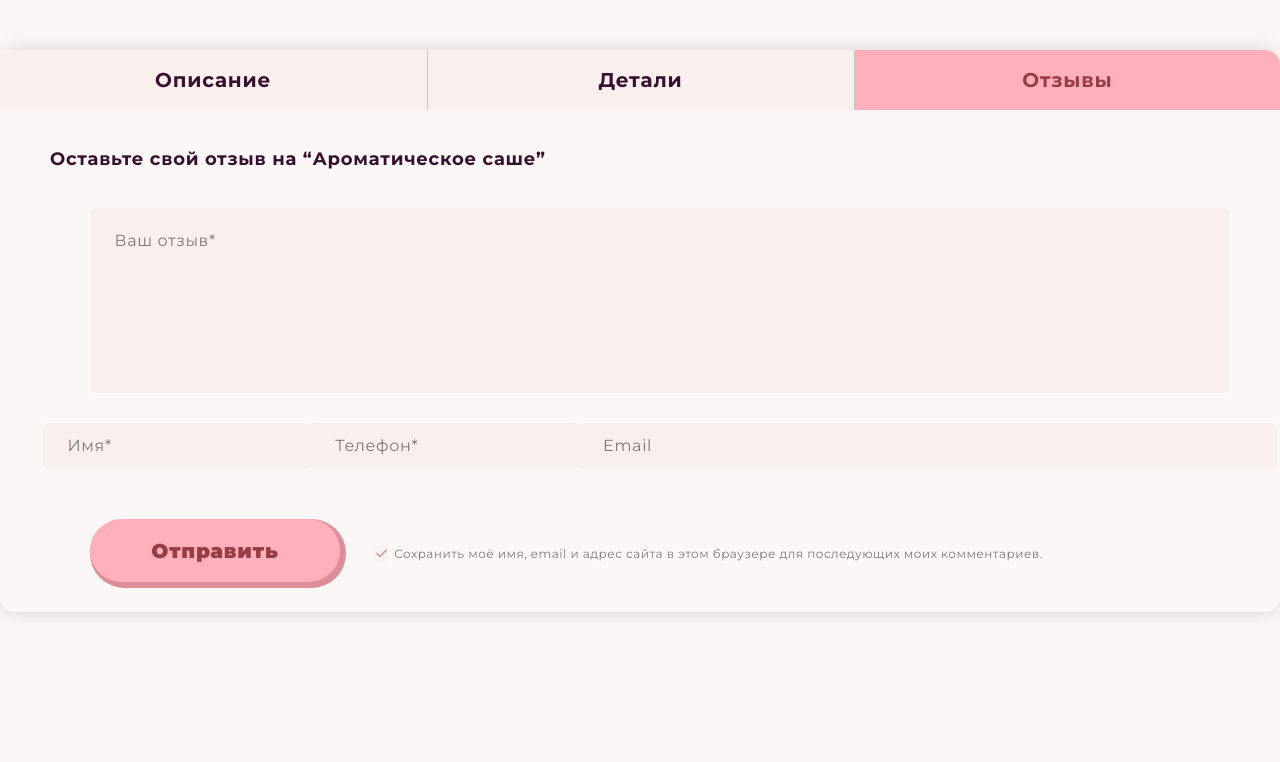
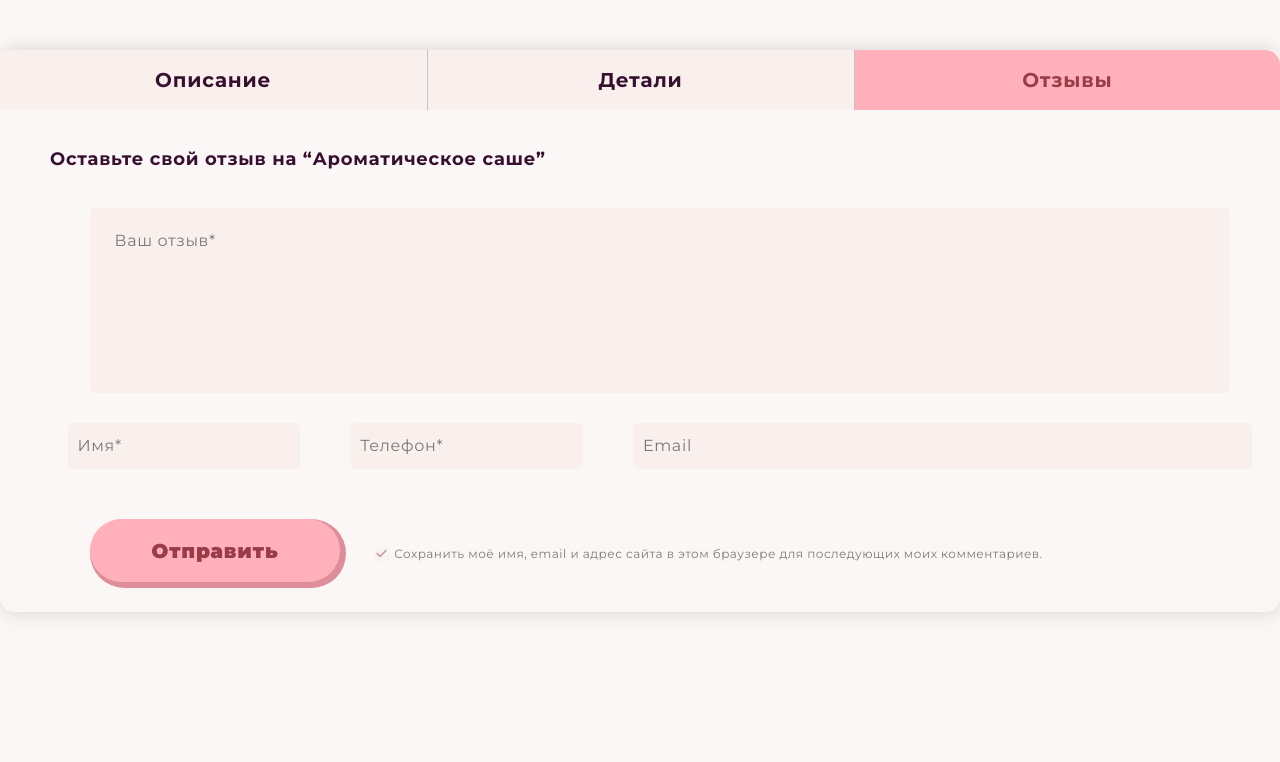
Before and after one commit to Chasmy911/TMS, a plain HTML site: page ArtBox/index.html in a window 1280 px wide. Shown: the top 762 px of the page. Drawn offline with Linux system fonts and the light colour scheme.

Commit message:
correct mistake

```diff
--- a/ArtBox/css/style.css
+++ b/ArtBox/css/style.css
@@ -102,7 +102,8 @@
     border-radius: 5px;
     border: none;
     width: 31.2%;
-    padding: 15px 25px;
+    padding: 15px 10px;
+    margin: 0 25px;
     border-radius: 5px;
 }
 
```
